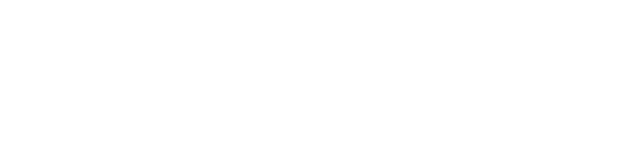
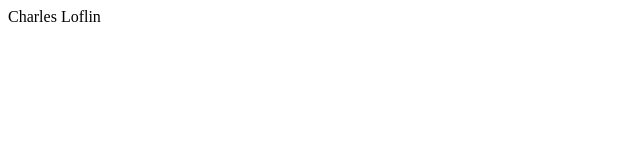
Before and after one commit to cloflin/cloflin.github.io, a plain HTML site: page index.html in a window 1280 px wide. Shown: the whole page, without its empty margins (0-640 px from the left). Drawn offline with Linux system fonts and the light colour scheme.

Commit message:
Update index.html

```diff
--- a/index.html
+++ b/index.html
@@ -2,6 +2,6 @@
 <head>
 </head>
 <body>
-
+  <p>Charles Loflin</p>
 </body>
 </html>
```
